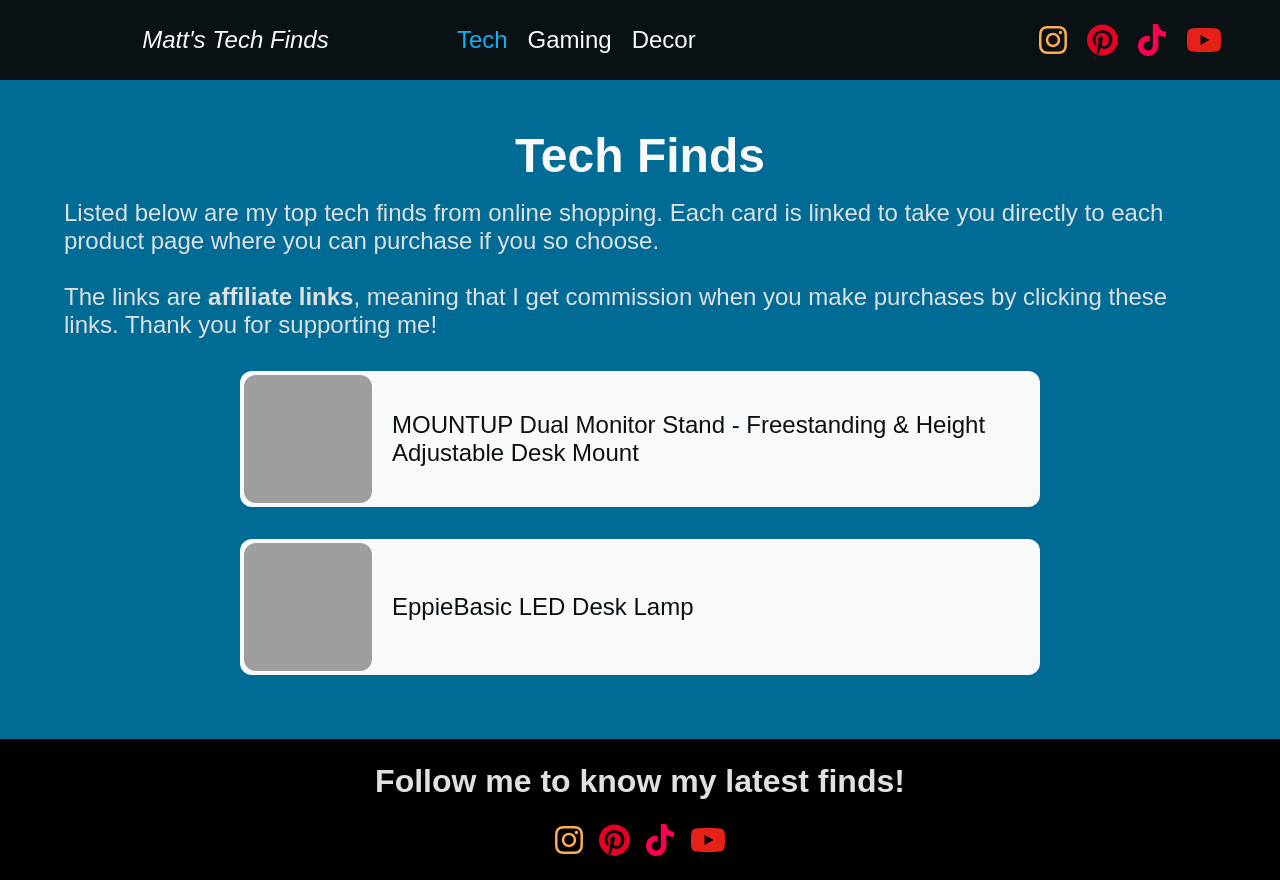
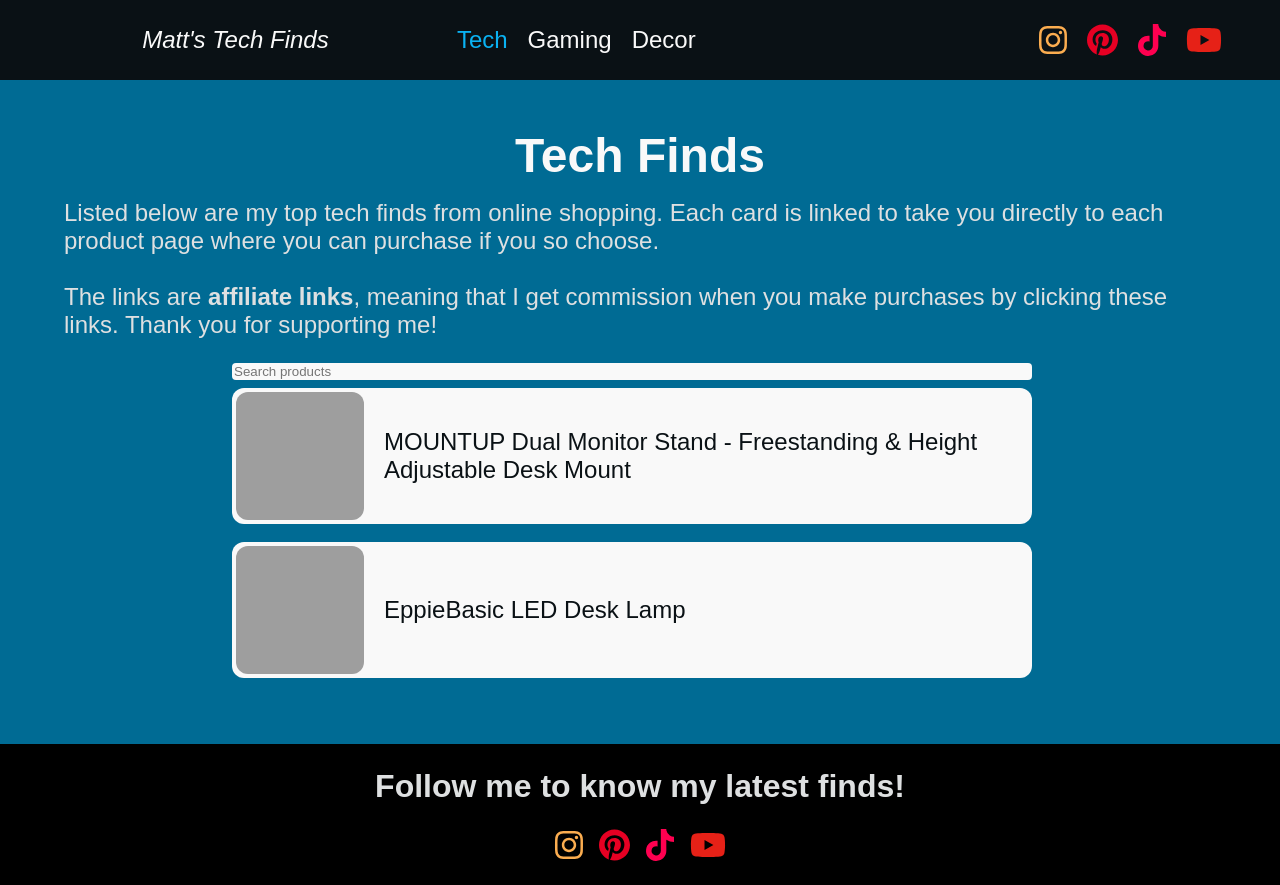
Before and after one commit to MDixey17/tech-finds, a React (Create React App) app: page /tech-finds/tech in a window 1280 px wide. Built offline with nearby package versions, Linux system fonts and the light colour scheme; grey boxes are pictures that could not be loaded.

Commit message:
start of searchbar, styling and mobile next

```diff
--- /dev/null
+++ b/src/components/ProductList.js
@@ -0,0 +1,28 @@
+import React from "react";
+import { ProductContainer, ProductImage, ProductName, ProductWrapper } from "../pages/Products.style";
+
+function ProductList(props) {
+    const filteredProducts = props.proList.filter((p) => {
+        if (props.inputText === '') {
+            return p;
+        }
+        else {
+            return p.pName.toLowerCase().includes(props.inputText);
+        }
+    })
+
+    return (
+        <>
+            {filteredProducts.map((item) => (
+                <ProductContainer href={item.aLink}>
+                    <ProductWrapper>
+                        <ProductImage src={item.pImage}/>
+                        <ProductName>{item.pName}</ProductName>
+                    </ProductWrapper>
+                </ProductContainer>
+            ))}
+        </>
+    )
+};
+
+export default ProductList;
--- /dev/null
+++ b/src/components/Searchbar.style.js
@@ -0,0 +1,19 @@
+import styled from "styled-components";
+
+export const SearchbarWrapper = styled.div`
+
+`;
+
+export const SearchbarInput = styled.input`
+    ::placeholder {
+        font-family: Arial, Helvetica, sans-serif;
+    }
+
+    font-family: Arial, Helvetica, sans-serif;
+    width: 800px;
+    color: #0a1115;
+    background: #f9f9f9;
+    border-radius: 4px;
+    margin: 8px 0;
+    border: none;
+`;
--- a/src/pages/TechProducts.js
+++ b/src/pages/TechProducts.js
@@ -1,6 +1,23 @@
-import React from "react";
+import React, {useState} from "react";
 import { ContentHeader, ContentSection, ContentText, ContentWrapper } from "../components/Content.style";
-import { ProductContainer, ProductImage, ProductMobileSection, ProductMobileWrapper, ProductName, ProductSection, ProductWrapper } from "./Products.style";
+import ProductList from "../components/ProductList";
+import { SearchbarInput, SearchbarWrapper } from "../components/Searchbar.style";
+import { ProductContainer, ProductImage, ProductMobileSection, ProductMobileWrapper, ProductName, ProductSection} from "./Products.style";
+
+const SearchBar = ({productList}) => {
+    const [searchInput, setSearchInput] = useState("");
+
+    const inputHandle = (e) => {
+        setSearchInput(e.target.value.toLowerCase());
+    };
+
+    return (
+        <SearchbarWrapper>
+            <SearchbarInput type="search" placeholder="Search products" onChange={inputHandle} value={searchInput}/>
+            <ProductList inputText={searchInput} proList={productList}/>
+        </SearchbarWrapper>
+    )
+}
 
 const TechProducts = ({products}) => {
     return (
@@ -18,14 +35,7 @@
                     Thank you for supporting me!
                 </ContentText>
                 <ProductSection>
-                    {products.map((p) => (
-                        <ProductContainer href={p.aLink}>
-                            <ProductWrapper>
-                                <ProductImage src={p.pImage}/>
-                                <ProductName>{p.pName}</ProductName>
-                            </ProductWrapper>
-                        </ProductContainer>
-                    ))}
+                    <SearchBar productList={products}/>
                 </ProductSection>
                 <ProductMobileSection>
                     {products.map((p) => (
```
